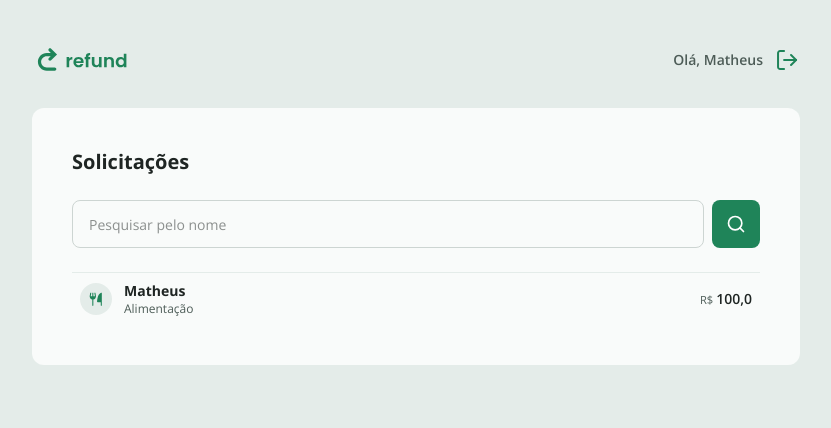
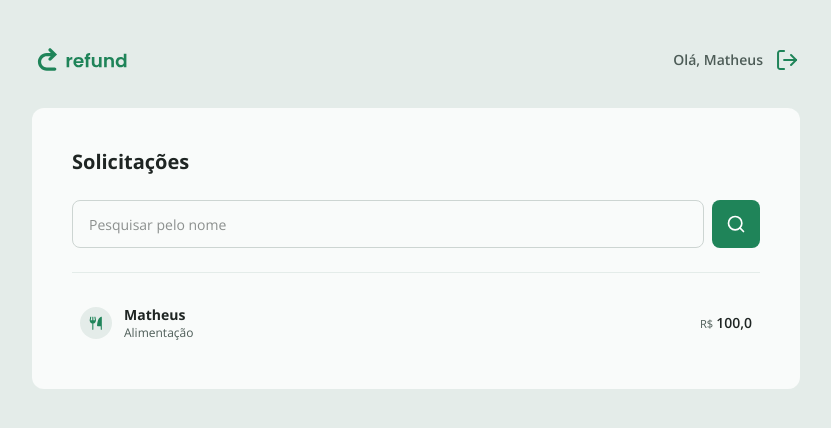
Before and after one commit to MSixels/Refund_React, a React (Vite) app: page / in a window 1280 px wide. Shown: the top 428 px of the page, without its empty margins (224-1055 px from the left). Built offline with nearby package versions, Linux system fonts and the light colour scheme.

Commit message:
customizando scrollbar

```diff
--- a/src/index.css
+++ b/src/index.css
@@ -22,3 +22,15 @@
   background-position: right 0.7rem top 50%;
   background-size: 1.25rem auto;
 }
+
+::-webkit-scrollbar {
+  width: 0.4rem;
+}
+
+::-webkit-scrollbar-thumb {
+  background-color: #e4ece9;
+}
+
+::-webkit-scrollbar-track {
+  background-color: transparent;
+}
--- a/src/pages/Dashboard.tsx
+++ b/src/pages/Dashboard.tsx
@@ -36,7 +36,7 @@
         </Button>
       </form>
 
-      <div>
+      <div className="mt-6 flex flex-col gap-4 max-h-[342px] overflow-y-scroll">
         <RefundItem data={REFUND_EXAMPLE}/>
       </div>
     </div>
```
